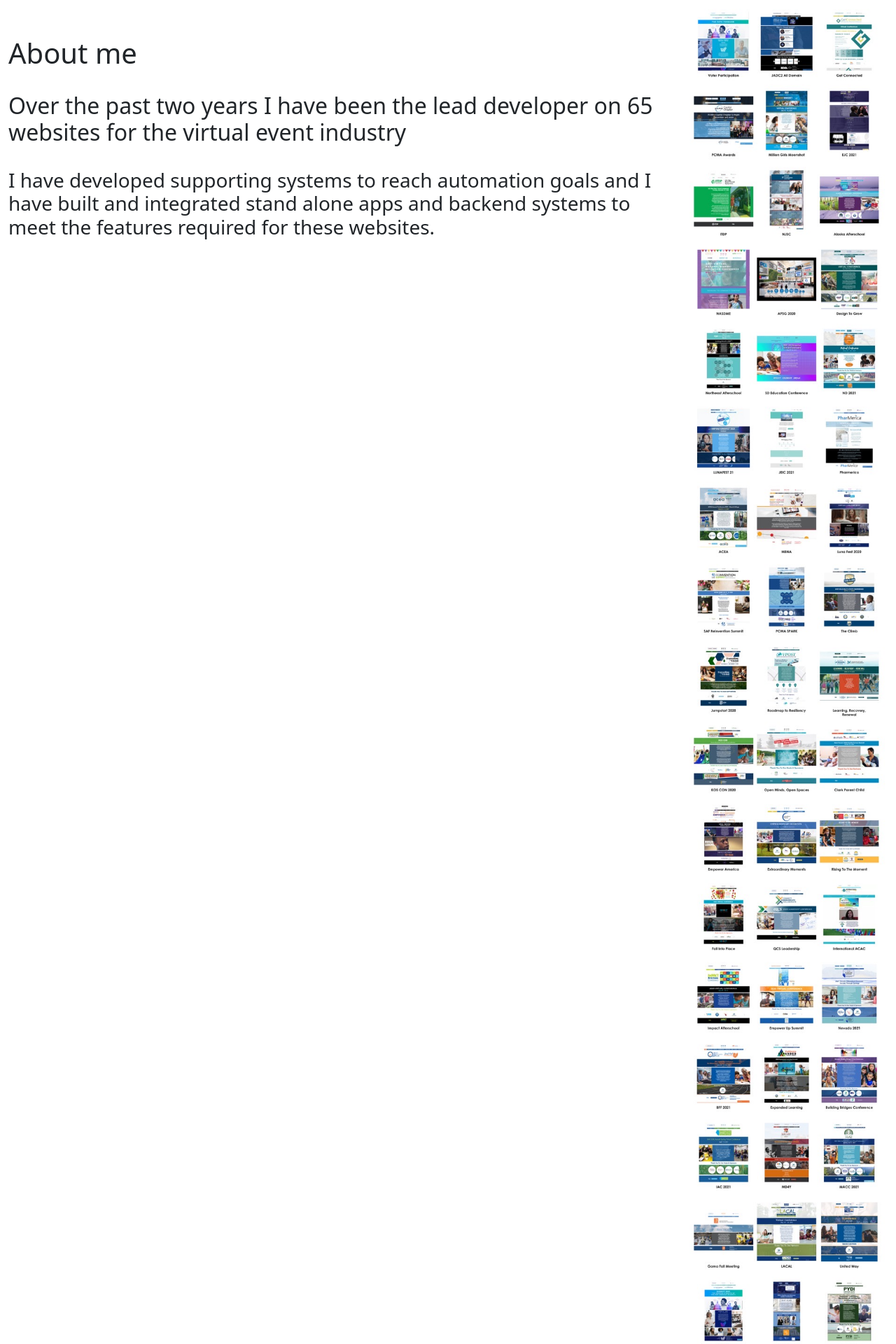
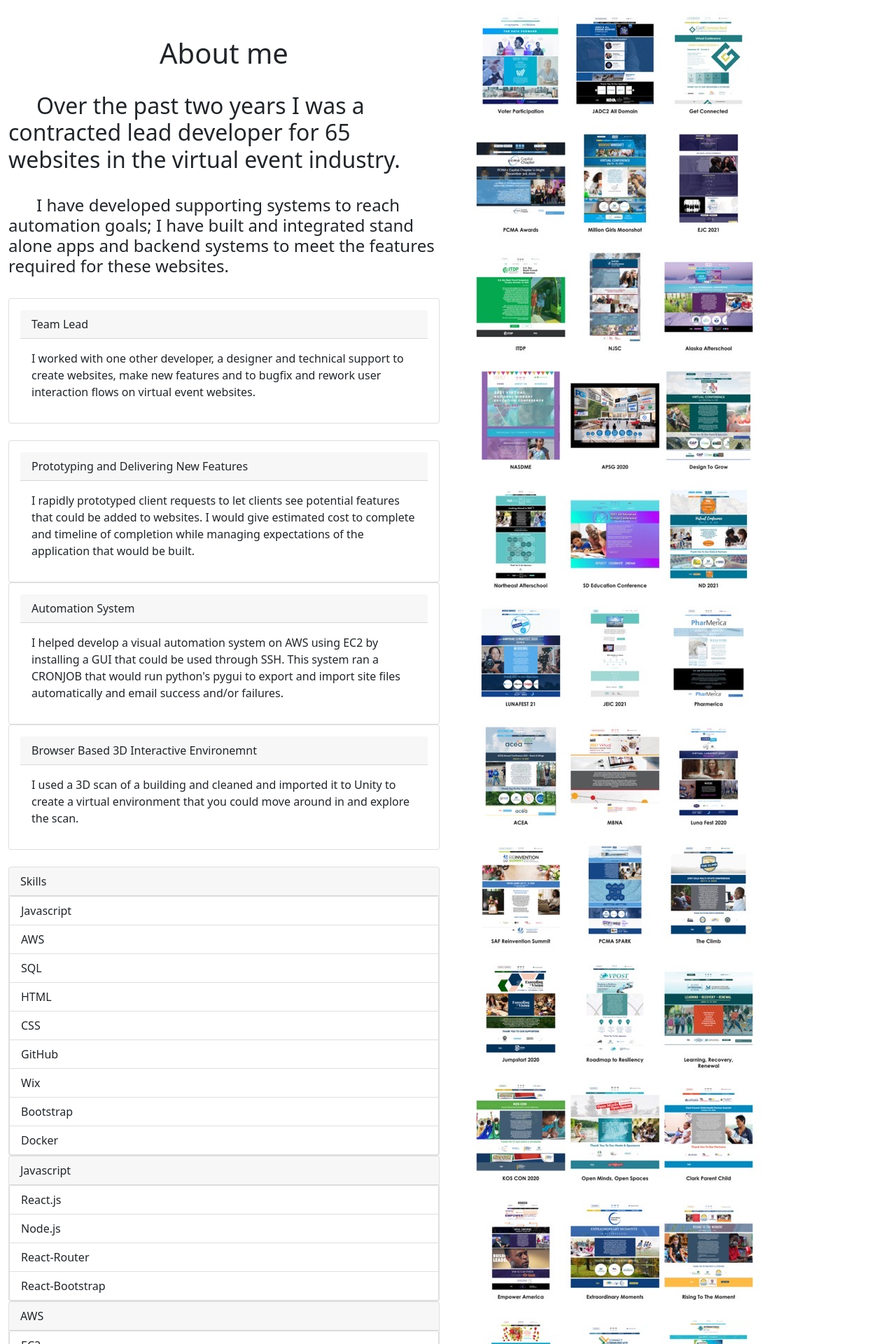
Before and after one commit to whittlel/luke-whittle-resume, a React (Create React App) app: page /About in a window 1280 px wide. Shown: the part 100-2020 px from the top of the page at 70% size. Built offline with nearby package versions, Linux system fonts and the light colour scheme.

Commit message:
About me update

```diff
--- /dev/null
+++ b/src/Routes/About/About.css
@@ -0,0 +1,7 @@
+.About-header {
+  display: flex;
+  justify-content: center;
+}
+
+.Portfolio-image {
+}
--- a/src/Routes/About/About.js
+++ b/src/Routes/About/About.js
@@ -1,25 +1,114 @@
 import React from "react";
-import { Container, Row, Col, Card } from "react-bootstrap";
+import { Container, Row, Col, Card, ListGroup } from "react-bootstrap";
 import portfolioImage from "./PortfolioWebsites.png";
+import "./About.css";
 
 class About extends React.Component {
   render() {
     return (
       <Container fluid className="pt-5">
         <Row className="justify-content-md-left">
-          <Col xs={9} className="pt-5">
-            <h1>About me</h1>
+          <Col xs={6} className="pt-5">
+            <h1 className="About-header">About me</h1>
             <br />
-            <h2>
-              Over the past two years I have been the lead developer on 65
-              websites for the virtual event industry
+            <h2 style={{ textIndent: "40px" }}>
+              Over the past two years I was a contracted lead developer for 65
+              websites in the virtual event industry.
             </h2>
             <br />
-            <h3>
-              I have developed supporting systems to reach automation goals and
-              I have built and integrated stand alone apps and backend systems
-              to meet the features required for these websites.
-            </h3>
+            <h4 style={{ textIndent: "40px" }}>
+              I have developed supporting systems to reach automation goals; I
+              have built and integrated stand alone apps and backend systems to
+              meet the features required for these websites.
+            </h4>
+            <br />
+            <Card>
+              <Card.Body>
+                <Card.Header>Team Lead</Card.Header>
+                <Card.Body>
+                  I worked with one other developer, a designer and technical
+                  support to create websites, make new features and to bugfix
+                  and rework user interaction flows on virtual event websites.
+                </Card.Body>
+              </Card.Body>
+            </Card>
+            <br />
+            <Card>
+              <Card.Body>
+                <Card.Header>
+                  Prototyping and Delivering New Features
+                </Card.Header>
+                <Card.Body>
+                  I rapidly prototyped client requests to let clients see
+                  potential features that could be added to websites. I would
+                  give estimated cost to complete and timeline of completion
+                  while managing expectations of the application that would be
+                  built.
+                </Card.Body>
+              </Card.Body>
+            </Card>
+            <Card>
+              <Card.Body>
+                <Card.Header>Automation System</Card.Header>
+                <Card.Body>
+                  I helped develop a visual automation system on AWS using EC2
+                  by installing a GUI that could be used through SSH. This
+                  system ran a CRONJOB that would run python's pygui to export
+                  and import site files automatically and email success and/or
+                  failures.
+                </Card.Body>
+              </Card.Body>
+            </Card>
+            <Card>
+              <Card.Body>
+                <Card.Header>
+                  Browser Based 3D Interactive Environemnt
+                </Card.Header>
+                <Card.Body>
+                  I used a 3D scan of a building and cleaned and imported it to
+                  Unity to create a virtual environment that you could move
+                  around in and explore the scan.
+                </Card.Body>
+              </Card.Body>
+            </Card>
+            <br />
+            <Card>
+              <Card.Header>Skills</Card.Header>
+              <ListGroup>
+                <ListGroup.Item>Javascript</ListGroup.Item>
+                <ListGroup.Item>AWS</ListGroup.Item>
+                <ListGroup.Item>SQL</ListGroup.Item>
+                <ListGroup.Item>HTML</ListGroup.Item>
+                <ListGroup.Item>CSS</ListGroup.Item>
+                <ListGroup.Item>GitHub</ListGroup.Item>
+                <ListGroup.Item>Wix</ListGroup.Item>
+                <ListGroup.Item>Bootstrap</ListGroup.Item>
+                <ListGroup.Item>Docker</ListGroup.Item>
+              </ListGroup>
+            </Card>
+            <Card>
+              <Card.Header>Javascript</Card.Header>
+              <ListGroup>
+                <ListGroup.Item>React.js</ListGroup.Item>
+                <ListGroup.Item>Node.js</ListGroup.Item>
+                <ListGroup.Item>React-Router</ListGroup.Item>
+                <ListGroup.Item>React-Bootstrap</ListGroup.Item>
+              </ListGroup>
+            </Card>
+            <Card>
+              <Card.Header>AWS</Card.Header>
+              <ListGroup>
+                <ListGroup.Item>EC2</ListGroup.Item>
+                <ListGroup.Item>Elastic Beanstalk</ListGroup.Item>
+                <ListGroup.Item>Route53</ListGroup.Item>
+                <ListGroup.Item>s3</ListGroup.Item>
+                <ListGroup.Item>Lambda</ListGroup.Item>
+                <ListGroup.Item>DynamoDB</ListGroup.Item>
+                <ListGroup.Item>Amplify</ListGroup.Item>
+                <ListGroup.Item>Cloudfront</ListGroup.Item>
+                <ListGroup.Item>CodePipeline</ListGroup.Item>
+              </ListGroup>
+            </Card>
           </Col>
           <Col>
             <img className="img-fluid" src={portfolioImage} />
```
